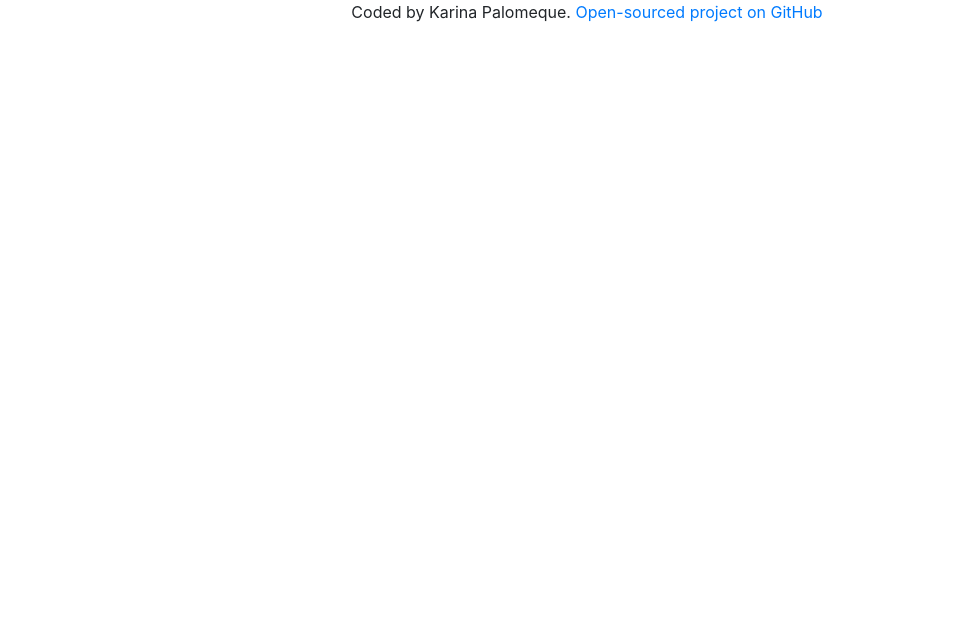
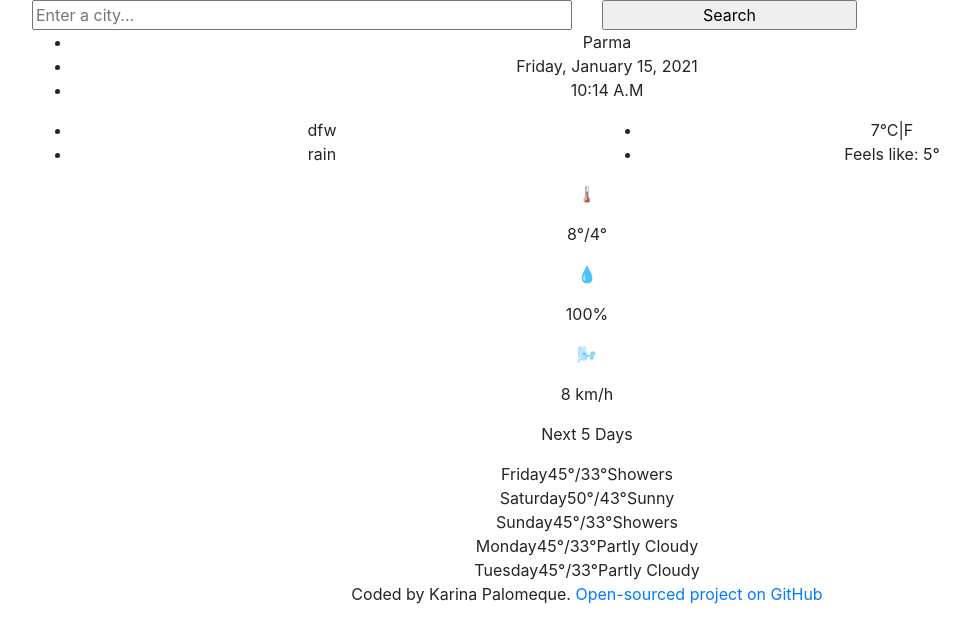
Before and after one commit to karyraquell/weather-app-react, a React (Create React App) app: page / in a window 1280 px wide. Shown: the top 642 px of the page, without its empty margins (53-1023 px from the left). Built offline with nearby package versions, Linux system fonts and the light colour scheme.

Commit message:
Created weather component / html structure

```diff
--- a/src/App.js
+++ b/src/App.js
@@ -1,8 +1,9 @@
 import './App.css';
-
+import Weather from "./Weather"
 function App() {
   return (
     <div className="App">
+      <Weather />
       <footer>
         Coded by Karina Palomeque.{" "}
       <a href="https://github.com/karyraquell/weather-app-react" target="blank">Open-sourced project on GitHub</a>
--- /dev/null
+++ b/src/Weather.js
@@ -0,0 +1,101 @@
+import React from "react";
+
+export default function Weather() {
+    return (
+        <div className="Weather">
+            <div className="container">
+                <div className="form-wrapper">
+                    <form>
+                        <div className="row">
+                            <div className="col-6">
+                                <input type="text" placeholder="Enter a city..." className="w-100"/>
+                            </div>
+                            <div className="col-3">
+                                <input type="submit" value="Search" className="w-100" />
+                            </div>
+                        </div>
+                    </form>
+                </div>
+                <div className="wrapper">
+                    <ul>
+                        <li>
+                            Parma
+                        </li>
+                        <li>
+                            Friday, January 15, 2021
+                        </li>
+                        <li>
+                            10:14 A.M
+                        </li>
+                    </ul>
+                </div>
+                <div className="inner-wrapper">
+                    <div className="row">
+                        <div className="col-6">
+                            <ul>
+                                <li>
+                                    dfw
+                                </li>
+                                <li>
+                                    rain
+                                </li>
+                            </ul>
+                        </div>
+                        <div className="col-6">
+                            <ul>
+                                <li>
+                                    7°C|F
+                                </li>
+                                <li>
+                                    Feels like: 5°
+                                </li>
+                            </ul>
+                        </div>
+                    </div>
+                    <div className="high-low">
+                        <p>🌡</p>
+                        <p>8°/4°</p>
+                    </div>
+                    <div className="humidity">
+                        <p>💧</p>
+                        <p>100%</p>
+                    </div>
+                    <div className="wind">
+                        <p>🌬</p>
+                        <p>8 km/h</p>
+                    </div>
+                </div>
+                <div className="forecast-wrapper">
+                    <div>
+                        <p>Next 5 Days</p>
+                    </div>
+                    <div>
+                        <span>Friday</span>
+                        <span>45°/33°</span>
+                        <span>Showers</span>
+                    </div>
+                    <div>
+                        <span>Saturday</span>
+                        <span>50°/43°</span>
+                        <span>Sunny</span>
+                    </div>
+                    <div>
+                        <span>Sunday</span>
+                        <span>45°/33°</span>
+                        <span>Showers</span>
+                    </div>
+                    <div>
+                        <span>Monday</span>
+                        <span>45°/33°</span>
+                        <span>Partly Cloudy</span>
+                    </div>
+                    <div>
+                        <span>Tuesday</span>
+                        <span>45°/33°</span>
+                        <span>Partly Cloudy</span>
+                    </div>
+                </div>
+            </div>
+        </div>
+    );
+}
```
